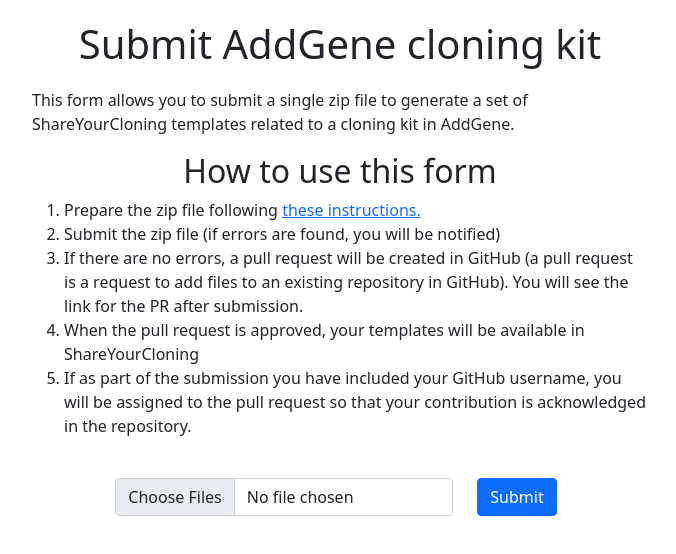
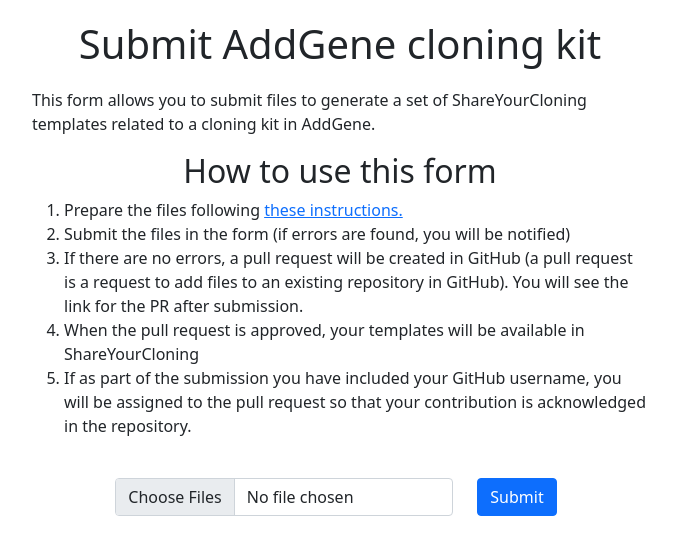
Before and after one commit to OpenCloning/OpenCloning-submission, a plain HTML site: page index.html in a window 1280 px wide. Shown: the whole page, without its empty margins (300-976 px from the left). Drawn offline with nearby package versions, Linux system fonts and the light colour scheme.

Commit message:
fix docs (#37)

```diff
--- a/index.html
+++ b/index.html
@@ -13,18 +13,18 @@
 <body>
     <div class="container mx-auto col-6">
         <h1>Submit AddGene cloning kit</h1>
-        <p>This form allows you to submit a single zip file to generate a set of ShareYourCloning templates
+        <p>This form allows you to submit files to generate a set of ShareYourCloning templates
             related to a cloning kit in AddGene.</p>
         <h2>How to use this form</h2>
         <ol>
-            <li>Prepare the zip file following
+            <li>Prepare the files following
                 <a target="_blank" rel="noopener noreferrer"
-                    href="https://github.com/genestorian/ShareYourCloning-submission/blob/main/howto_addgene_zip.md">
+                    href="https://github.com/genestorian/ShareYourCloning-submission/blob/main/howto_addgene.md">
                     these instructions.
                 </a>
             </li>
             </li>
-            <li>Submit the zip file (if errors are found, you will be notified)</li>
+            <li>Submit the files in the form (if errors are found, you will be notified)</li>
             <li>If there are no errors, a pull request will be created in GitHub (a pull request is a request to
                 add files to an existing repository in GitHub). You will see the link for the PR after submission.</li>
             <li>When the pull request is approved, your templates will be available in ShareYourCloning</li>
@@ -36,7 +36,7 @@
                 <input type="file" class="form-control" name="submitted-file" id="submitted-file" multiple>
             </div>
             <div class="col-auto">
-                <input id='submit-button' type="submit" class="btn btn-primary m-2" accept=".zip" />
+                <input id='submit-button' type="submit" class="btn btn-primary m-2" />
             </div>
         </form>
         <!-- Loading from server div, initially hidden -->
```
Also changed, not shown: 2 other files.
